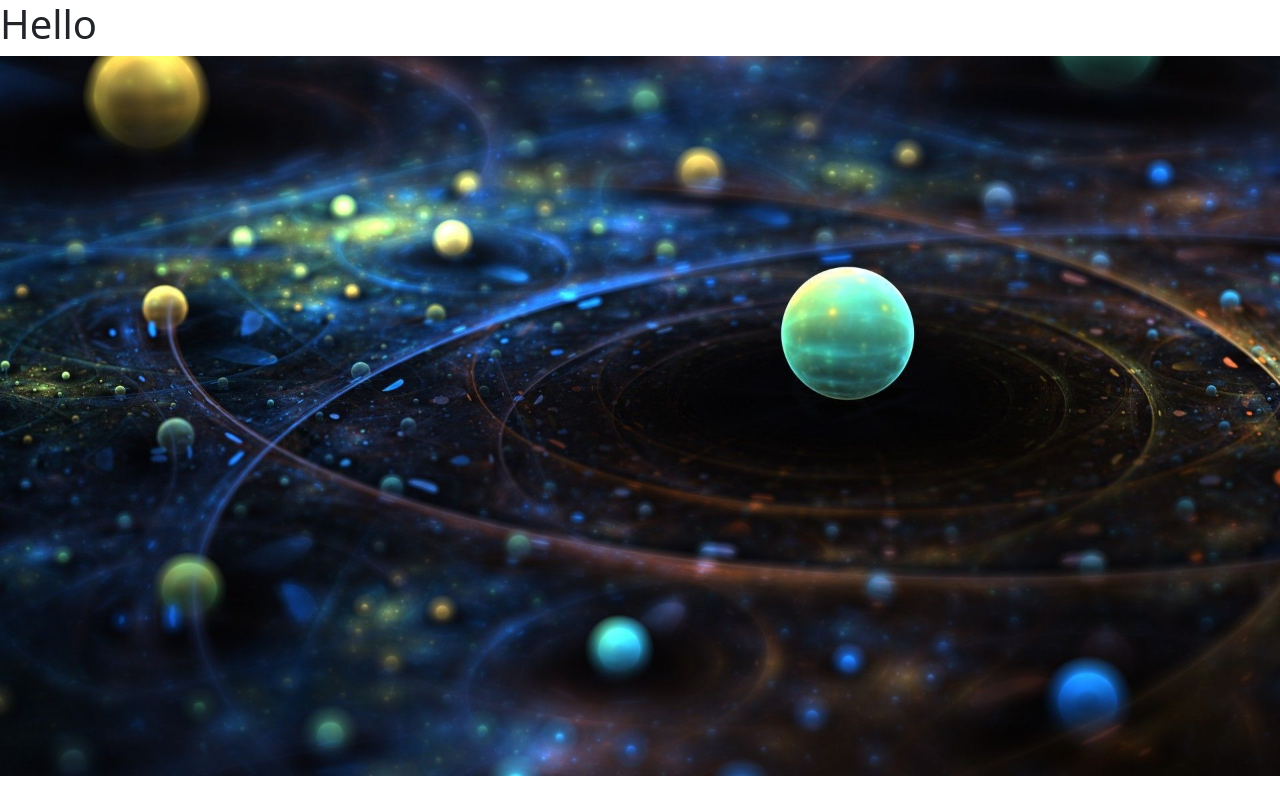
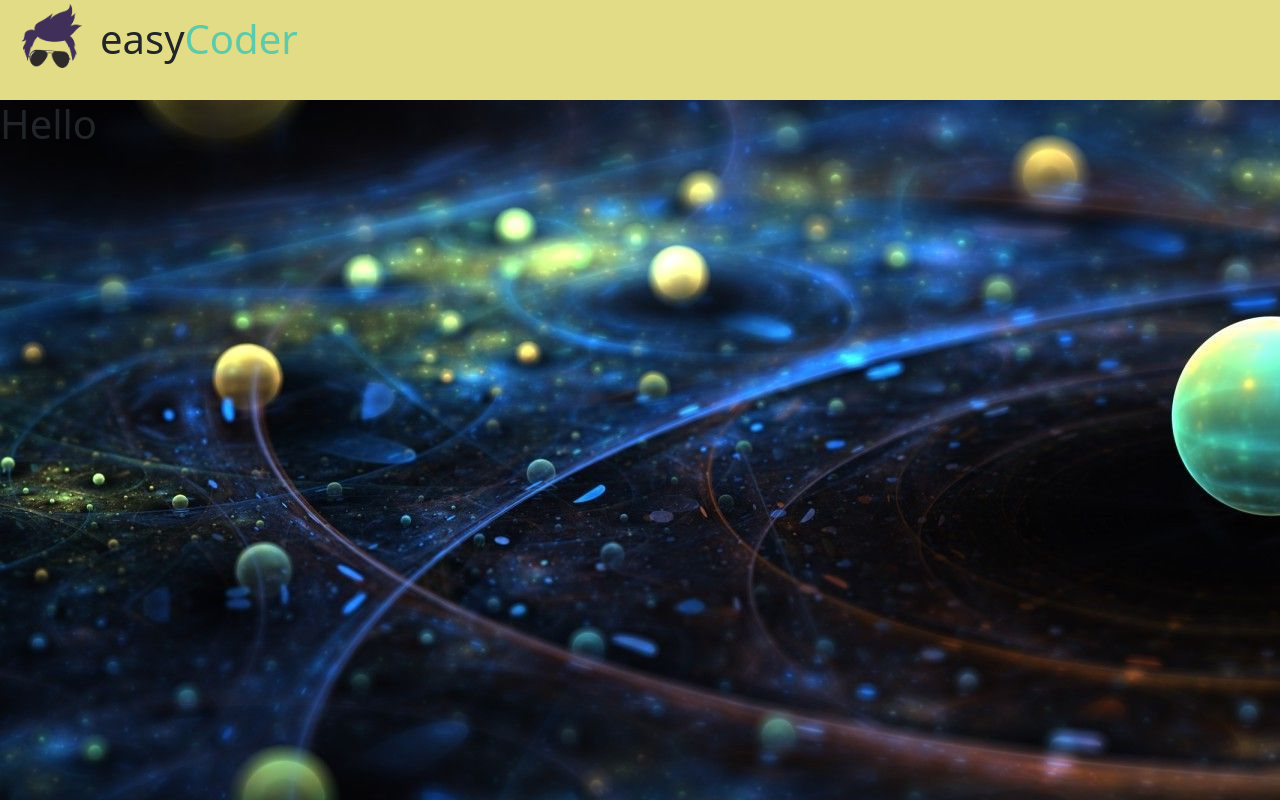
Before and after one commit to mlcundayag/devPortfolio-react, a React (Create React App) app: page / in a window 1280 px wide. Built offline with nearby package versions, Linux system fonts and the light colour scheme.

Commit message:
feature logo and title

```diff
--- a/src/components/Header/index.js
+++ b/src/components/Header/index.js
@@ -1,11 +1,17 @@
 import React, { useState} from "react";
+import logo from "../../assets/images/logo.png"
 import "./style.css";
 
+const data = {
+
+}
 
 function Header() {
     return (
-    <header>
-        <h1>Hello</h1>
+    <header className="custom-header">
+        <a>
+            <img src={logo} alt="logo" height="100"/>
+        <h1 className="header">easy<span className="text-green">Coder</span></h1></a>
     </header>
     );
 }
--- a/src/components/Header/style.css
+++ b/src/components/Header/style.css
@@ -0,0 +1,15 @@
+.custom-header {
+    background-color: #e2dc86;
+}
+
+.header {
+    display: inline-block;
+}
+
+.main-logo {
+    margin: 10px 5px
+}
+
+.text-green {
+    color: #5dcaaa
+}
--- a/src/components/Main/index.js
+++ b/src/components/Main/index.js
@@ -6,8 +6,7 @@ import galaxy from "../../assets/images/galaxy.jpg"
 function Main() {
     return (
 
-        <img src={galaxy} className="w-100 custom-image"/>
-
+        <h1>Hello</h1>
     );
 }
 
--- a/src/index.css
+++ b/src/index.css
@@ -5,6 +5,8 @@ body {
     sans-serif;
   -webkit-font-smoothing: antialiased;
   -moz-osx-font-smoothing: grayscale;
+ height: 100%;
+ background-image: url(./assets/images/galaxy.jpg);
 }
 
 code {
```
Also changed, not shown: src/App.css (line endings or trailing spaces), src/assets/images/logo.png (renamed from src/assets/images/glasses and hair.png).
